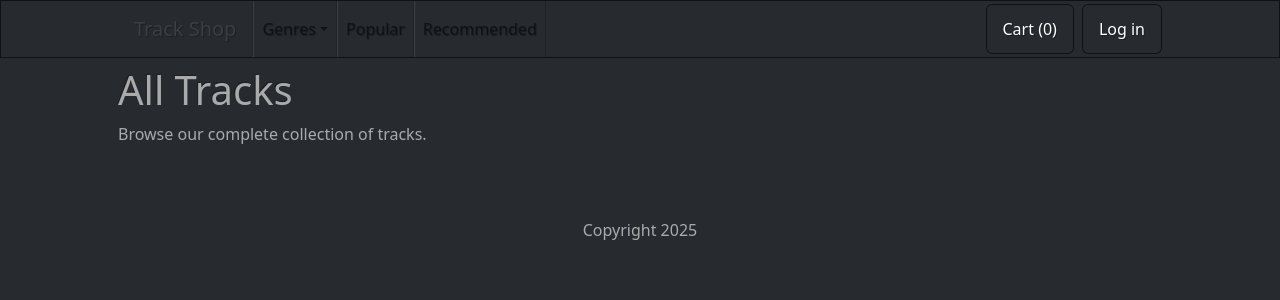
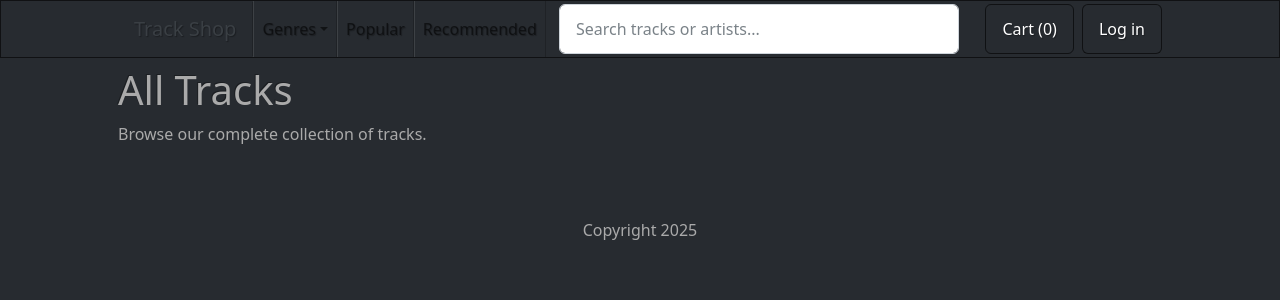
Before and after one commit to willhollingsworth/Track-Shop, a FastAPI app: page / in a window 1280 px wide. Shown: the top 300 px of the page. Run offline with FastAPI, Linux system fonts and the light colour scheme; data that the repository does not hold is empty; some libraries are stand-ins or nearby versions.

Commit message:
feat: adding track search functionality with autocomplete results

```diff
--- a/app/main.py
+++ b/app/main.py
@@ -5,9 +5,10 @@ import os
 
 from dotenv import load_dotenv
 from fastapi import FastAPI
+from fastapi.staticfiles import StaticFiles
 from starlette.middleware.sessions import SessionMiddleware
 
-from app.routers import cart, checkout, tracks
+from app.routers import cart, checkout, search, tracks
 from app.routers.users import login, register
 
 # load environment variables
@@ -30,6 +31,9 @@ if not secret_key:
 # Add session middleware
 app.add_middleware(SessionMiddleware, secret_key=secret_key)
 
+# Mount static files
+app.mount("/static", StaticFiles(directory="app/static"), name="static")
+
 # Include track routes
 app.include_router(tracks.router)
 
@@ -41,3 +45,6 @@ app.include_router(login.router)
 # include cart routes
 app.include_router(cart.router)
 app.include_router(checkout.router)
+
+# include search routes
+app.include_router(search.router)
--- /dev/null
+++ b/app/static/css/styles.css
@@ -0,0 +1,60 @@
+/* HTMX Indicator Styles */
+.htmx-indicator {
+    display: none;
+}
+
+.htmx-request .htmx-indicator {
+    display: inline-block;
+}
+
+.htmx-request.htmx-indicator {
+    display: inline-block;
+}
+
+/* Search Results Styles */
+#search-results:empty {
+    display: none;
+}
+
+#search-results .list-group {
+    border-radius: 0.375rem;
+}
+
+#search-results .list-group-item:first-child {
+    border-top-left-radius: 0.375rem;
+    border-top-right-radius: 0.375rem;
+}
+
+#search-results .list-group-item:last-child {
+    border-bottom-left-radius: 0.375rem;
+    border-bottom-right-radius: 0.375rem;
+}
+
+/* Search Bar Styles */
+.search-container {
+    position: relative;
+    width: 100%;
+    max-width: 400px;
+}
+
+.search-spinner {
+    position: absolute;
+    top: 50%;
+    right: 0;
+    transform: translateY(-50%);
+    margin-right: 0.5rem;
+}
+
+/* Search Results Dropdown Styles */
+#search-results .list-group {
+    position: absolute;
+    width: 100%;
+    z-index: 1050;
+    max-height: 400px;
+    overflow-y: auto;
+    border-radius: 0.375rem;
+}
+
+#search-results .list-group.no-results {
+    max-height: none;
+}
--- a/app/templates/base.html
+++ b/app/templates/base.html
@@ -10,6 +10,8 @@
               rel="stylesheet" />
         <link href="https://cdn.jsdelivr.net/npm/bootstrap-icons@1.5.0/font/bootstrap-icons.css"
               rel="stylesheet" />
+        <link href="{{ url_for('static', path='/css/styles.css') }}"
+              rel="stylesheet" />
         <script src="https://cdn.jsdelivr.net/npm/bootstrap@5.0.2/dist/js/bootstrap.bundle.min.js"
                 integrity="sha384-MrcW6ZMFYlzcLA8Nl+NtUVF0sA7MsXsP1UyJoMp4YLEuNSfAP+JcXn/tWtIaxVXM"
                 crossorigin="anonymous"></script>
@@ -17,7 +19,8 @@
     </head>
     <body hx-trigger="load, cartUpdated from:body"
           hx-get="/cart/count"
-          hx-target="#cart-count">
+          hx-target="#cart-count"
+          hx-on:click="const searchContainer = document.querySelector('.search-container'); const searchResults = document.getElementById('search-results'); if (searchContainer && searchResults && !searchContainer.contains(event.target)) { searchResults.innerHTML = ''; }">
         <!-- Navigation Bar-->
         {% include "nav_bar.html" %}
         <!-- Cart Modal -->
--- a/app/templates/nav_bar.html
+++ b/app/templates/nav_bar.html
@@ -41,6 +41,28 @@
                     </li>
                 </li>
             </ul>
+            <!-- Search Bar -->
+            <div class="search-container mx-auto">
+                <input type="search"
+                       class="form-control"
+                       placeholder="Search tracks or artists..."
+                       name="search_string"
+                       id="search-input"
+                       autocomplete="off"
+                       hx-get="/search"
+                       hx-trigger="keyup changed delay:300ms"
+                       hx-target="#search-results"
+                       hx-indicator="#search-spinner"
+                       hx-include="#search-input"
+                       aria-label="Search">
+                <div id="search-spinner" class="search-spinner htmx-indicator">
+                    <span class="spinner-border spinner-border-sm" role="status">
+                        <span class="visually-hidden">Loading...</span>
+                    </span>
+                </div>
+                <div id="search-results"></div>
+            </div>
+            <!-- Cart -->
             <form class="d-flex ms-auto">
                 <button type="button"
                         class="btn btn-outline-primary"
@@ -51,6 +73,7 @@
                         hx-swap="innerHTML">
                     Cart (<span id="cart-count">0</span>)
                 </button>
+                <!-- Login/logout -->
                 {% if request.session.get('user_id') %}
                     <a href="{{ url_for('logout') }}" class="btn btn-dark ms-2">Log out</a>
                 {% else %}
```
Also changed, not shown: app/routers/search.py (added, +35 -0 lines), app/services/track.py (+18 -0 lines), app/templates/partials/search_results.html (added, +26 -0 lines).
